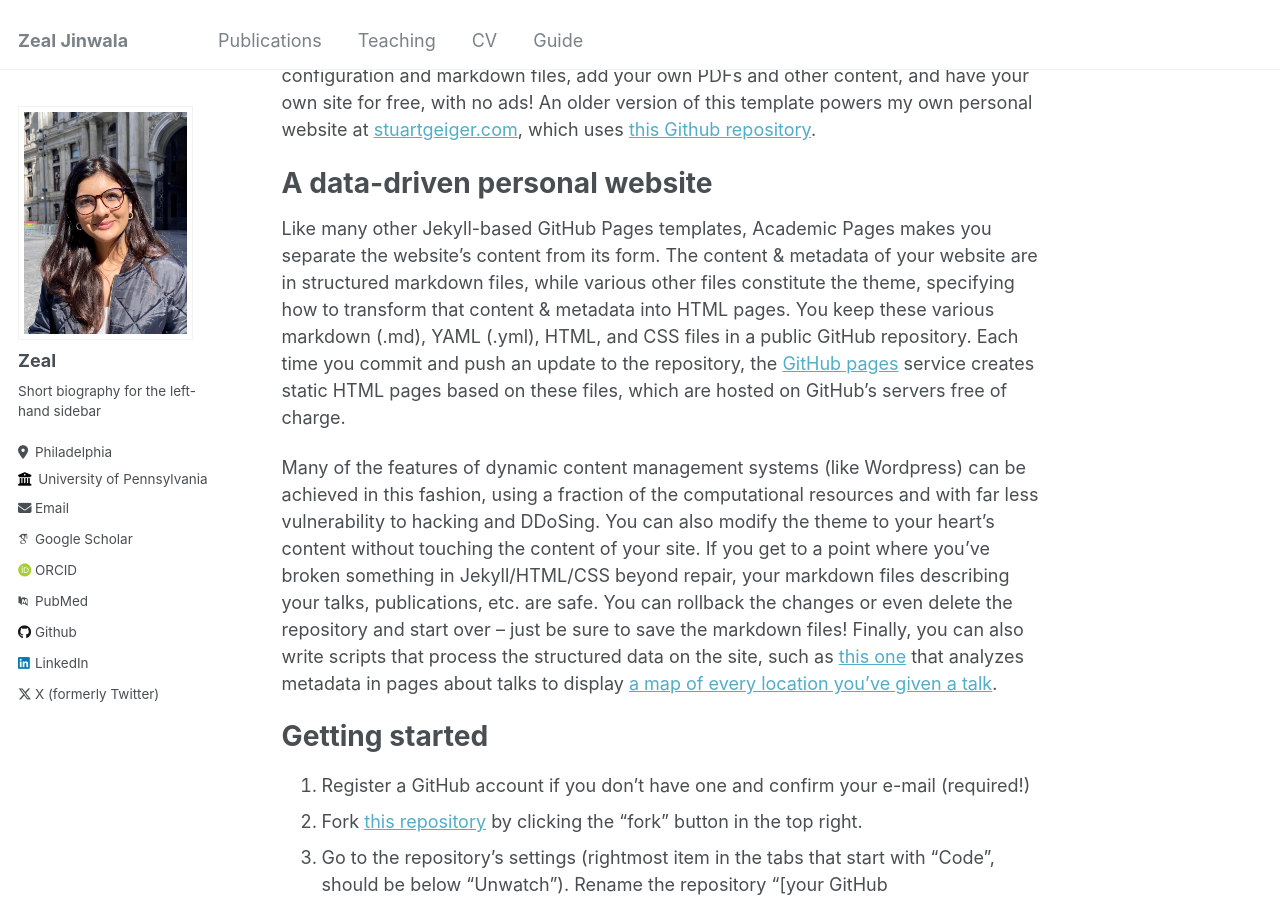
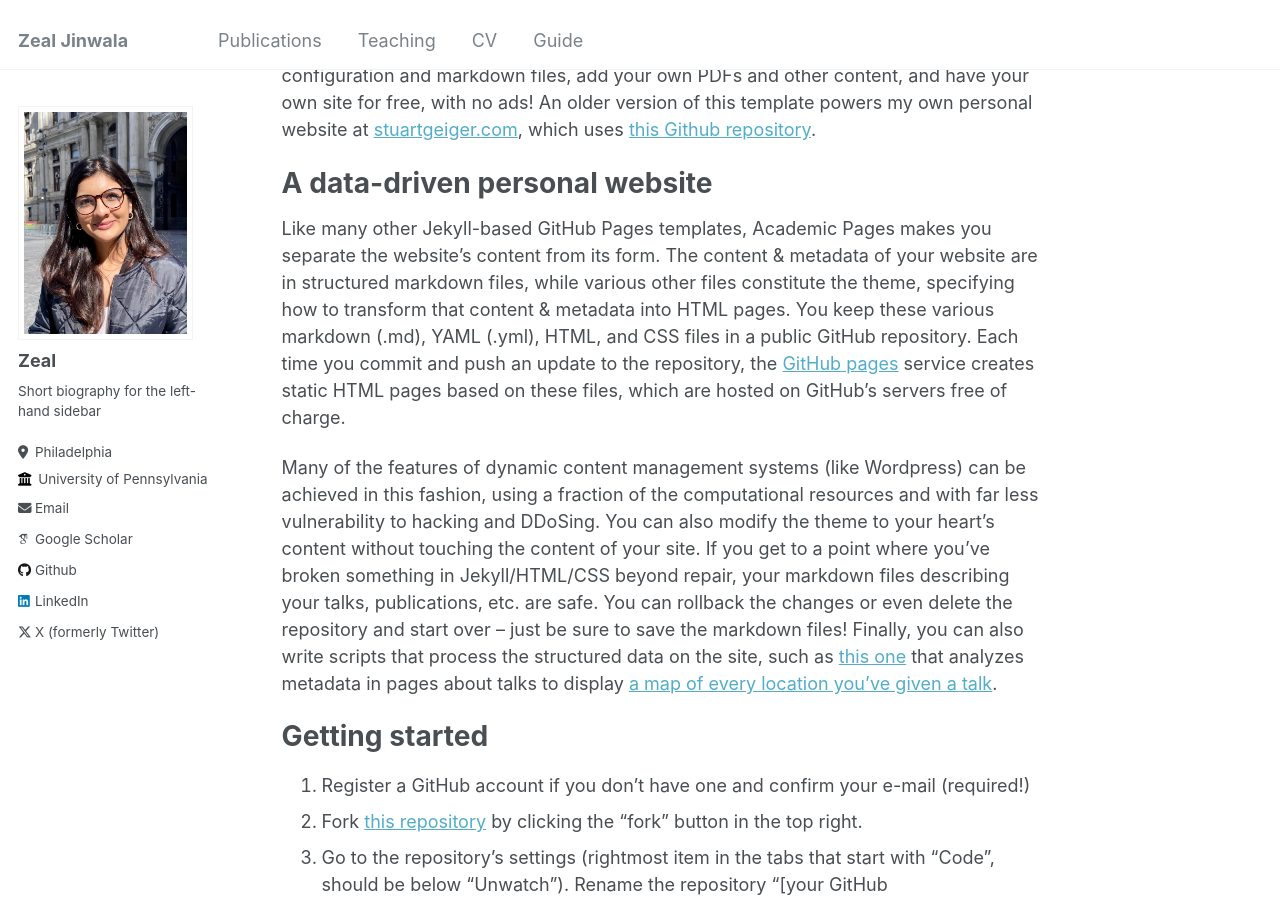
Before and after one commit to zealjinwala/zealjinwala.github.io, a Jekyll site: the page built from _pages/about.md, in a window 1280 px wide and 900 px high, scrolled down 303 px. Built offline with Jekyll 4.4.1, drawn with Linux system fonts in a browser that asks for light colours; some web fonts are replaced.

```diff
--- a/_config.yml
+++ b/_config.yml
@@ -34,9 +34,9 @@
   arxiv            : # URL - Update with the correct link to your profile
   googlescholar    : "https://scholar.google.com/citations?user=ZR2ZoVAAAAAJ&hl=en"
   impactstory      : # URL
-  orcid            : "https://orcid.org/0009-0005-5062-0827"
+  orcid            : # "https://orcid.org/0009-0005-5062-0827"
   semantic         : # URL
-  pubmed           : "https://www.ncbi.nlm.nih.gov/pubmed/?term=john+snow"
+  pubmed           : # "https://www.ncbi.nlm.nih.gov/pubmed/?term=john+snow"
   researchgate     : # URL
 
   # Repositories and software development
```
